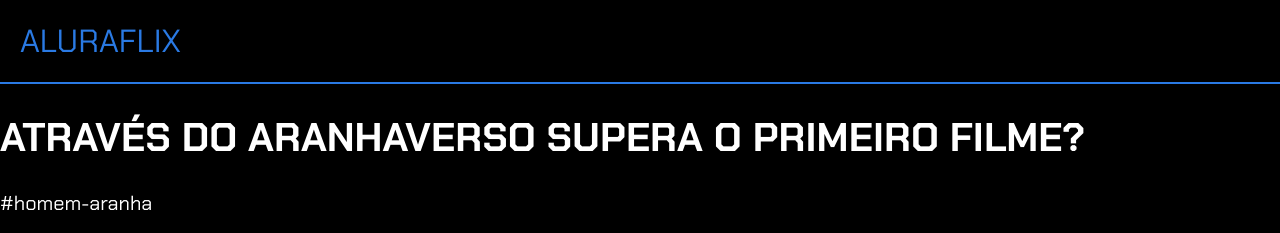
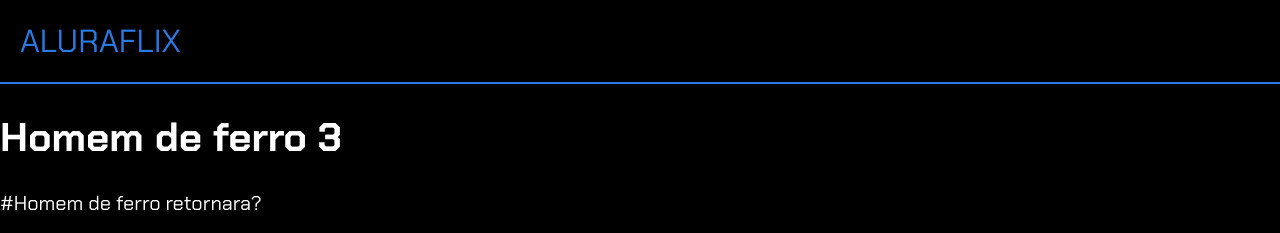
Before and after one commit to RodrigoSantinimr/Guiaminifilme, a plain HTML site: page index.html in a window 1280 px wide. Shown: the top 233 px of the page. Drawn offline with Linux system fonts and the light colour scheme; grey boxes are pictures that could not be loaded.

Commit message:
colocando homem de ferro

```diff
--- a/index.html
+++ b/index.html
@@ -1,10 +1,10 @@
 <body>
     <header>ALURAFLIX</header>
 
-    <h1>ATRAVÉS DO ARANHAVERSO SUPERA O PRIMEIRO FILME?</h1>
-    <p>#homem-aranha</p>
+    <h1>Homem de ferro 3</h1>
+    <p>#Homem de ferro retornara?</p>
 
-    <iframe width="560" height="315" src="https://www.youtube.com/embed/gt_fAE1Eg2Q?si=EEv-tsY_b1B2OwKE" title="YouTube video player" frameborder="0" allow="accelerometer; autoplay; clipboard-write; encrypted-media; gyroscope; picture-in-picture; web-share" referrerpolicy="strict-origin-when-cross-origin" allowfullscreen></iframe>
+    <iframe width="560" height="315" src="https://www.youtube.com/embed/rL9_W-5TjB0?si=OyD5HAcGOFbXQdPy" title="YouTube video player" frameborder="0" allow="accelerometer; autoplay; clipboard-write; encrypted-media; gyroscope; picture-in-picture; web-share" referrerpolicy="strict-origin-when-cross-origin" allowfullscreen></iframe>
 
 </body><html lang="pt-BR">
 
```
